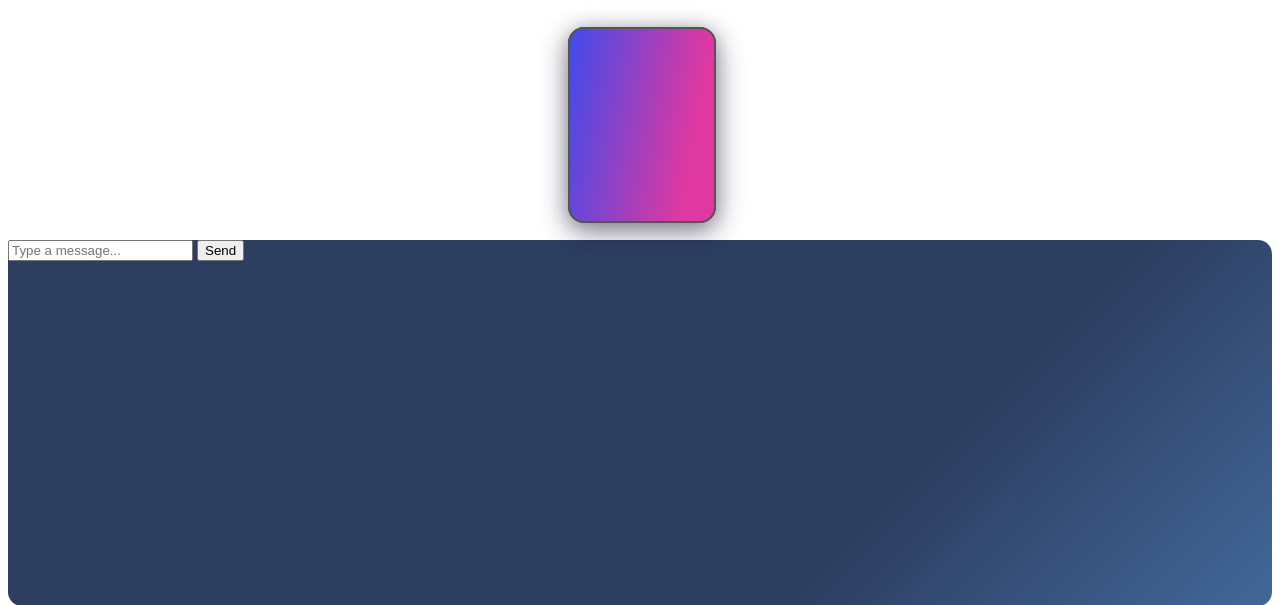
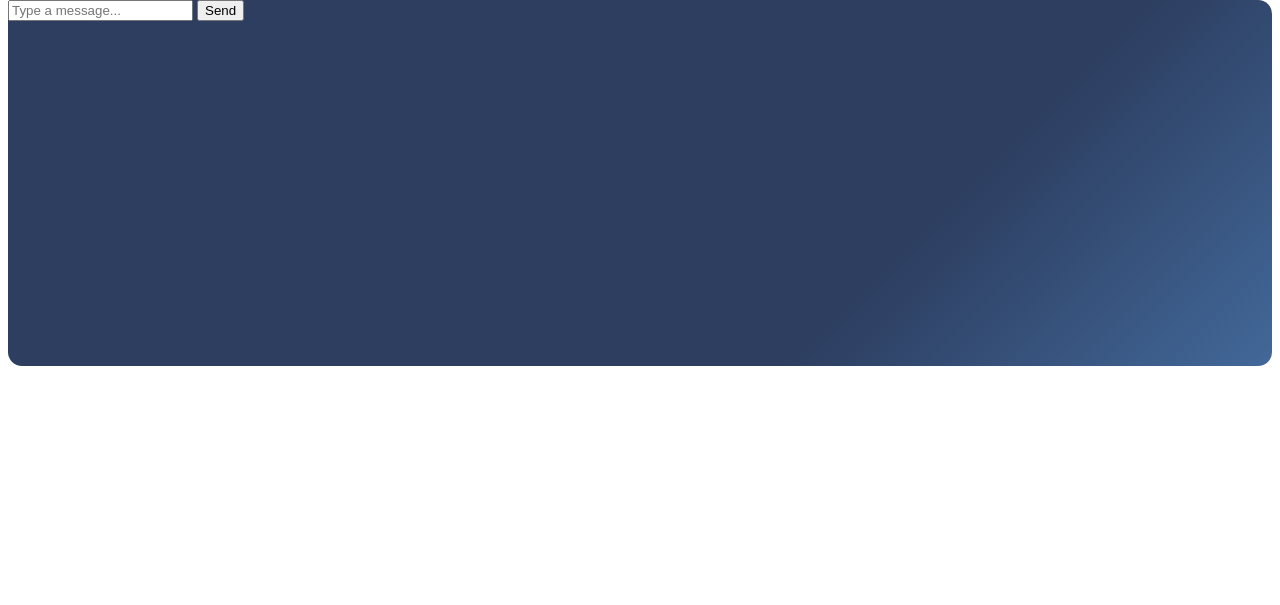
Before and after one commit to samratratnap07/chatting, a Flask app: page /chat in a window 1280 px wide. Shown: the part 29-634 px from the top of the page. Run offline with Flask 3, Linux system fonts and the light colour scheme; the visitor is signed in with stand-in values (Sample User, id 1); data that the repository does not hold is empty.

Commit message:
Update chat.html

```diff
--- a/templates/chat.html
+++ b/templates/chat.html
@@ -5,150 +5,50 @@
     <meta name="viewport" content="width=device-width, initial-scale=1.0">
     <title>Nick & Saisha Chat</title>
     <link rel="stylesheet" href="{{ url_for('static', filename='style.css') }}">
-    <style>
-      /* ==== Chat background color (change to taste) ==== */
-      .main-chat-wrapper {
-        background: linear-gradient(135deg, #2d3e60 70%, #426899 100%);
-        border-radius: 14px;
-        padding-bottom: 16px;
-        min-height: 350px;
-      }
-
-      /* ==== Card (phone-style square) updated colors & sizes ==== */
-      .phone-square-container {
-        display: flex;
-        justify-content: center;
-        align-items: center;
-        margin-top: 18px;
-        margin-bottom: 12px;
-        height: 210px; /* or as fits your layout */
-      }
-      .phone-square {
-        position: relative;
-        width: 144px;    /* left/right side: ~3in */
-        height: 192px;   /* up/down side: ~4in */
-        perspective: 1200px;
-        margin: 0 auto;
-      }
-      .phone-square .base {
-        width: 144px;
-        height: 192px;
-        background: linear-gradient(100deg,#45A4FF 60%, #DF38A1 100%);
-        border-radius: 16px;
-        border: 2px solid #555;
-        box-shadow: 0 9px 29px #18133778;
-        position: absolute;
-        left: 0; top: 0;
-        z-index: 1;
-      }
-      .phone-square .lid {
-        width: 144px;
-        height: 192px;
-        background: linear-gradient(100deg,#4A4AE6 5%, #DF38A1 80%);
-        border-radius: 16px;
-        border: 2px solid #555;
-        box-shadow: 0 2px 17px #3334;
-        position: absolute;
-        left: 0; top: 0;
-        z-index: 2;
-        transform-origin: right center;
-        transition: transform 0.7s cubic-bezier(.7,1.8,.57,.91);
-        display: flex;
-        align-items: center;
-        justify-content: center;
-        backface-visibility: hidden;
-      }
-      .phone-square .birthday-message {
-        display: none;
-        flex-direction: column;
-        align-items: center;
-        justify-content: center;
-        padding: 24px 0;
-        width: 100%; height: 100%;
-      }
-      .phone-square.flipped .lid {
-        transform: rotateY(180deg);
-      }
-      .phone-square.flipped .birthday-message {
-        display: flex;
-      }
-      .phone-square .birthday-message p {
-        font-size: 1.18rem;
-        font-weight: bold;
-        color: #fff;
-        margin-bottom: 14px;
-        text-shadow: 1px 2px 7px #222, 0 0 2px #fff8;
-        letter-spacing: 1px;
-      }
-      #surpriseBtn {
-        background: linear-gradient(88deg,#fe3dea,#00f0ff);
-        color: #fff; font-weight: bold;
-        border: none;
-        padding: 11px 21px;
-        border-radius: 10px;
-        font-size: 1.05rem;
-        box-shadow: 0 2px 14px #349eed44;
-        cursor: pointer;
-        margin-top: 8px;
-        transition: filter .17s;
-      }
-      #surpriseBtn:hover {
-        filter: brightness(1.14);
-      }
-    </style>
 </head>
 <body>
     <div class="bg-blur-lights"></div>
+
     <header>
         <span class="header-title">Nick & Saisha Chat</span>
         <form method="POST" action="/logout" style="margin:0;display:inline;">
             <button type="submit" class="logout-btn">Logout</button>
         </form>
     </header>
-    <!-- PHONE STYLE CARD (centered, updated colors, left-right flip) -->
-    <div class="phone-square-container">
-      <div class="phone-square" id="birthdaySquare">
-        <div class="lid" id="squareLid">
-          <div class="birthday-message" id="birthdayMessage">
-            <p>Happy Birthday to You Bro</p>
-            <!-- Replace link below! -->
-            <button id="surpriseBtn" onclick="window.open('https://your-link-here.com')">Click Here</button>
-          </div>
+
+    <div class="main-chat-wrapper">
+
+        <!-- ===== Big Square in Center ===== -->
+        <div id="big-square" style="display:none;">
+            <div id="square-text">This is the end</div>
+            <button id="square-btn">Click me</button>
         </div>
-        <div class="base"></div>
-      </div>
-    </div>
-    <!-- END phone card -->
-    <div class="main-chat-wrapper">
+        <!-- ===== End Square ===== -->
+
         <div class="chat-box" id="chat-box"></div>
         <form id="chat-form">
             <input type="text" id="message" placeholder="Type a message..." autocomplete="off" required>
             <button type="submit">Send</button>
         </form>
     </div>
+
     <div id="edit-popup" style="display:none"></div>
+
     <script>
-        // ==== Birthday Card Flip logic (left-right turn, text always correct way up) ====
-        function triggerBirthdaySurprise() {
-            document.getElementById('birthdaySquare').classList.add('flipped');
-        }
-        function resetBirthdaySurprise() {
-            document.getElementById('birthdaySquare').classList.remove('flipped');
-        }
-
-        // <<== CHAT LOGIC (as before, unchanged except for surprise checker) ==>>
         const chatBox = document.getElementById("chat-box");
         const form = document.getElementById("chat-form");
         const messageInput = document.getElementById("message");
         const username = "{{ username }}";
         let editingMsgId = null;
 
+        // Scroll to bottom
         function scrollToBottom() {
             chatBox.scrollTop = chatBox.scrollHeight;
         }
 
+        // Function to create message action menu
         function createMsgActions(msgDiv, msgId, msgText) {
-            msgDiv.querySelectorAll(".msg-actions").forEach(el=>el.remove());
+            msgDiv.querySelectorAll(".msg-actions").forEach(el => el.remove());
             const actionsPopup = document.createElement("div");
             actionsPopup.className = "msg-actions";
             actionsPopup.innerHTML = `
@@ -161,6 +61,7 @@
             return actionsPopup;
         }
 
+        // Close click outside
         document.body.addEventListener('click', function(e){
             document.querySelectorAll(".msg-actions.show").forEach(el => {
                 if(!el.parentNode.contains(e.target)) el.classList.remove("show");
@@ -170,11 +71,11 @@
         });
 
         function editMsgUI(msgId, btn) {
-            document.querySelectorAll(".msg-actions.show").forEach(el=>el.classList.remove("show"));
+            document.querySelectorAll(".msg-actions.show").forEach(el => el.classList.remove("show"));
             let msgBubble = btn.closest('.message').querySelector('.bubble');
             let oldText = msgBubble.innerText;
             const editPopup = document.getElementById('edit-popup');
-            editPopup.style.display='flex';
+            editPopup.style.display = 'flex';
             editPopup.innerHTML = `
                 <div class="edit-popup">
                     <div class="edit-box">
@@ -187,47 +88,39 @@
                     </div>
                 </div>
             `;
-            setTimeout(() => document.getElementById('edit-msg-input').focus(),60);
+            setTimeout(() => document.getElementById('edit-msg-input').focus(), 60);
         }
-        function submitEdit(msgId){
+
+        function submitEdit(msgId) {
             const newText = document.getElementById('edit-msg-input').value;
             fetch("/edit", {
-                method:"POST",
+                method: "POST",
                 headers: {"Content-Type":"application/json"},
                 body: JSON.stringify({msg_id:msgId, new_text:newText})
-            }).then(r=>r.json())
-             .then(res=>{
-                document.getElementById('edit-popup').style.display='none';
+            }).then(r => r.json())
+              .then(res => {
+                document.getElementById('edit-popup').style.display = 'none';
                 loadMessages();
-             });
+              });
         }
+
         function copyToClipboard(text) {
             navigator.clipboard.writeText(text);
             alert('Message copied!');
         }
-        function deleteMsg(msgId, btn){
-            fetch("/delete",{
-                method:"POST",
+
+        function deleteMsg(msgId, btn) {
+            fetch("/delete", {
+                method: "POST",
                 headers: {"Content-Type":"application/json"},
                 body: JSON.stringify({msg_id:msgId})
-            }).then(r=>r.json())
-              .then(res=>{
+            }).then(r => r.json())
+              .then(res => {
                 loadMessages();
               });
         }
 
-        // Surprise Message Checker — triggers left-to-right card flip
-        function checkForSurprise(messages) {
-            for (let i = messages.length - 1; i >= Math.max(0, messages.length - 10); --i) {
-                const msg = messages[i].message || '';
-                if (msg.toLowerCase().includes("surprise pesh kiya jaye")) {
-                    triggerBirthdaySurprise();
-                    return;
-                }
-            }
-            resetBirthdaySurprise();
-        }
-
+        // Load messages from server + detect Happy Birthday
         function loadMessages() {
             fetch("/messages")
                 .then(res => res.json())
@@ -248,11 +141,17 @@
                             e.stopPropagation();
                         };
                         chatBox.appendChild(msgDiv);
+
+                        // Detect "Happy Birthday"
+                        if(msg.message.toLowerCase().includes("happy birthday")){
+                            document.getElementById('big-square').style.display = 'flex';
+                        }
                     });
                     scrollToBottom();
-                    checkForSurprise(data.messages);
                 });
         }
+
+        // Send new message
         form.addEventListener("submit", e => {
             e.preventDefault();
             const text = messageInput.value.trim();
@@ -270,6 +169,12 @@
                 }
             });
         });
+
+        // Square button click handler (open link)
+        document.getElementById('square-btn').addEventListener('click', function(){
+            window.location.href = "https://example.com"; // apna link yaha set karein
+        });
+
         setInterval(loadMessages, 2000);
         loadMessages();
     </script>
```
